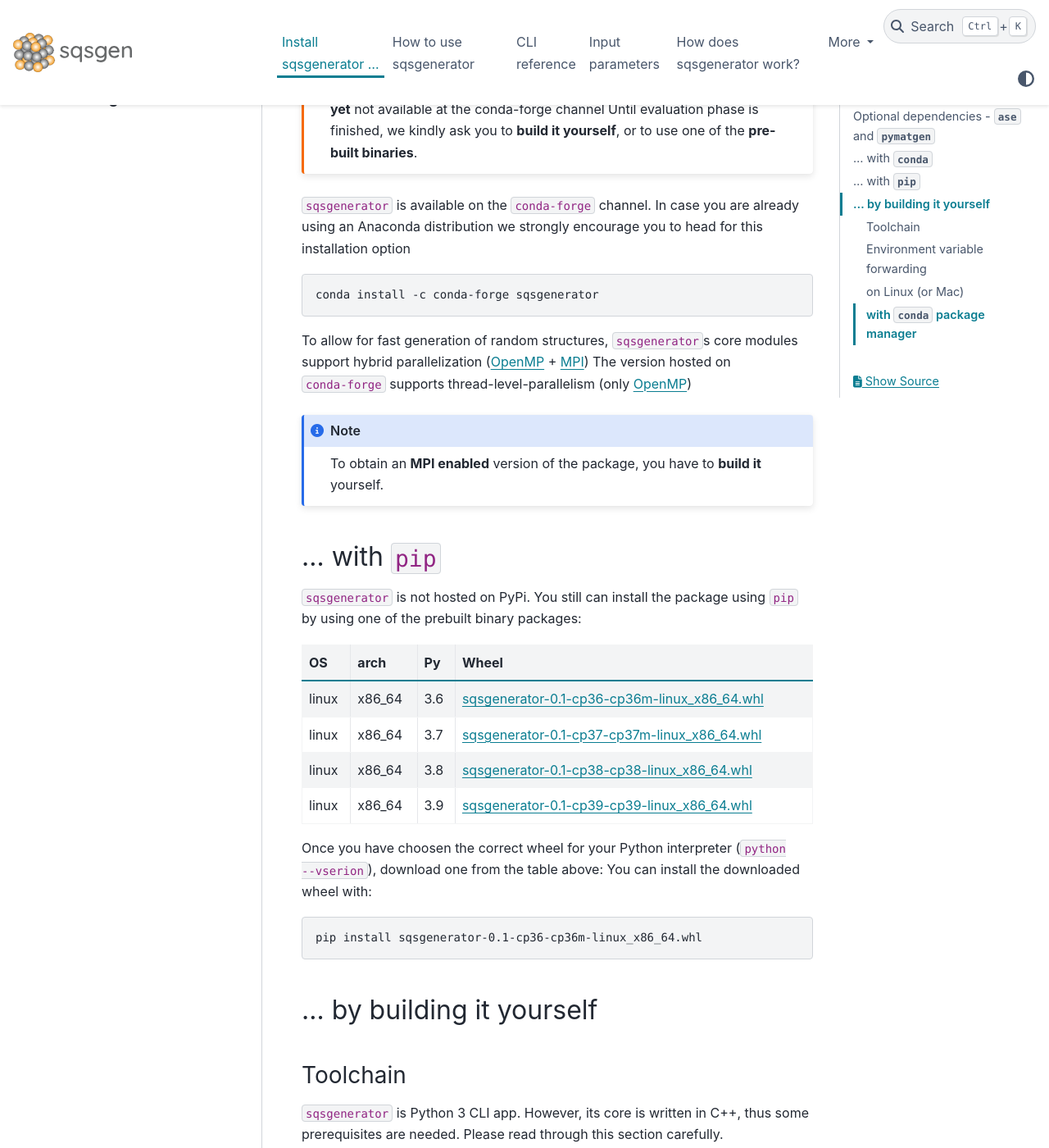
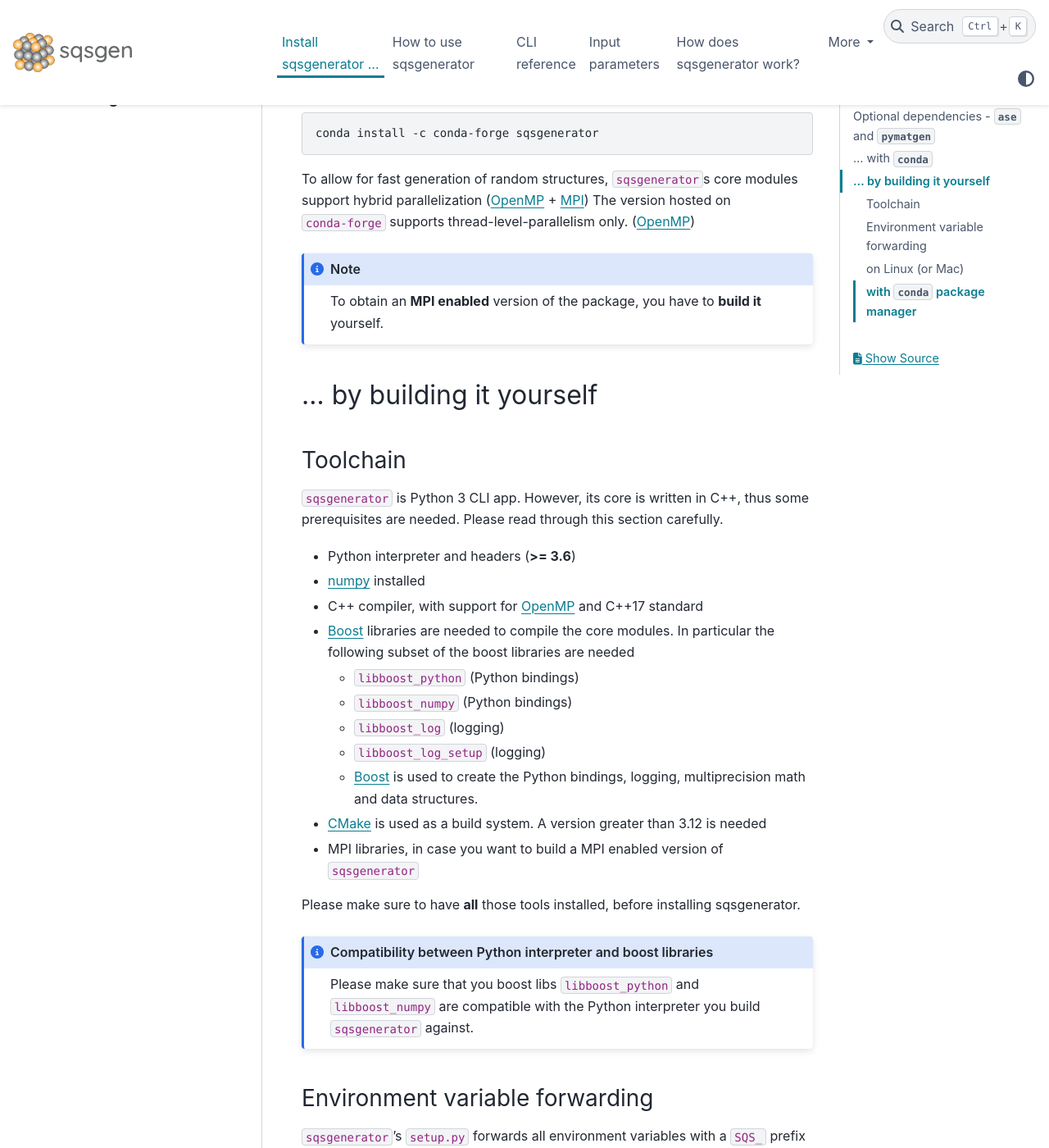
Before and after one commit to dgehringer/sqsgenerator, a Sphinx documentation site: the page built from docs/source/installation_guide.md, in a window 1280 px wide and 1400 px high, scrolled down 581 px. Shown: the whole window at 82% size. Built offline with Sphinx 7.4.7 and the PyData theme 0.15.4, drawn with Linux system fonts in a browser that asks for light colours; the version number is read from the project's files by our own code; some of the changed text lies outside the part shown.

Commit message:
:memo: improve installation instructions :memo: remove conda-forge channel warning

````diff
--- a/docs/source/installation_guide.md
+++ b/docs/source/installation_guide.md
@@ -13,12 +13,6 @@
 
 ## ... with `conda`
 
-```{warning}
-`sqsgenerator` is still under evaluation, therefore the newest version is **yet** not available at the conda-forge channel
-Until evaluation phase is finished, we kindly ask you to **build it yourself**, or to use one of the **pre-built binaries**.
-
-```
-
 `sqsgenerator` is available on the `conda-forge` channel. In case you are already using an Anaconda distribution we
 strongly encourage you to head for this installation option
 
@@ -27,31 +21,10 @@
 ```
 
 To allow for fast generation of random structures, `sqsgenerator`s core modules support hybrid parallelization ([OpenMP](https://www.openmp.org) + [MPI](https://www.mpi-forum.org/))
-The version hosted on `conda-forge` supports thread-level-parallelism (only [OpenMP](https://www.openmp.org))
+The version hosted on `conda-forge` supports thread-level-parallelism only. ([OpenMP](https://www.openmp.org))
 
 ```{note}
 To obtain an **MPI enabled** version of the package, you have to **build it** yourself.
-```
-
-
-## ... with `pip`
-
-`sqsgenerator` is not hosted on PyPi. You still can install the package using `pip` by using one of the
-prebuilt binary packages:
-
-
-| OS    | arch   | Py   | Wheel                                                        |
-| ----- | ------ | ---- | ------------------------------------------------------------ |
-| linux | x86_64 | 3.6  | [sqsgenerator-0.1-cp36-cp36m-linux_x86_64.whl](http://oc.unileoben.ac.at/index.php/s/qqDIydH02PkV32V/download) |
-| linux | x86_64 | 3.7  | [sqsgenerator-0.1-cp37-cp37m-linux_x86_64.whl](http://oc.unileoben.ac.at/index.php/s/34xlYhyZxkyb6xy/download) |
-| linux | x86_64 | 3.8  | [sqsgenerator-0.1-cp38-cp38-linux_x86_64.whl](http://oc.unileoben.ac.at/index.php/s/gTk345lGTwk3C0G/download) |
-| linux | x86_64 | 3.9  | [sqsgenerator-0.1-cp39-cp39-linux_x86_64.whl](http://oc.unileoben.ac.at/index.php/s/3x01KBKarx11BgQ/download) |
-
-Once you have choosen the correct wheel for your Python interpreter (`python --vserion`), download one from the table above:
-You can install the downloaded wheel with:
-
-```{code-block} bash
-pip install sqsgenerator-0.1-cp36-cp36m-linux_x86_64.whl
 ```
 
 
@@ -63,7 +36,7 @@
 
   - Python interpreter and headers (**>= 3.6**)
   - [numpy](https://numpy.org) installed
-  - A C++ compiler, such as `g++`, which has support for [OpenMP](https://www.openmp.org/) and supports C++17
+  - C++ compiler, with support for [OpenMP](https://www.openmp.org/) and C++17 standard
   - [Boost](https://www.boost.org/) libraries are needed to compile the core modules. In particular the following subset of the boost libraries are needed
     - `libboost_python` (Python bindings)
     - `libboost_numpy` (Python bindings)
@@ -75,6 +48,12 @@
 
 Please make sure to have **all** those tools installed, before installing sqsgenerator.
 
+```{admonition} Compatibility between Python interpreter and boost libraries
+:class: note
+
+Please make sure that you boost libs `libboost_python` and `libboost_numpy` are compatible with the
+Python interpreter you build `sqsgenerator` against.
+```
 
 ### Environment variable forwarding
 
@@ -110,7 +89,7 @@
 
     ```{code-block} bash
     conda activate sqs-build
-    conda install -c anaconda boost
+    conda install -c anaconda boost boost-cpp
     # in case you do not have a system g++/cmake
     conda install -c anaconda cmake gxx_linux-64
     ```
@@ -131,13 +110,11 @@
     **cmake** a hint, where to find them. The same is true if you want to use Anacondas C++ compiler (`CMAKE_CXX_COMPILER="x86_64-conda-linux-gnu-g++"`)
 
     ```{code-block} bash
-    pushd sqsgenerator
-    SQS_Boost_USE_STATIC_LIBS=ON \ # optional
+    cd sqsgenerator
     SQS_Boost_INCLUDE_DIR="${CONDA_PREFIX}/include" \
     SQS_Boost_LIBRARY_DIR_RELEASE="${CONDA_PREFIX}/lib" \
     CMAKE_CXX_COMPILER="x86_64-conda-linux-gnu-g++" \
     pip install .
-    popd
     ```
 
     In case you want to build a MPI build version you have to add `SQS_USE_MPI=ON` to the installation instructions.
@@ -153,11 +130,4 @@
     SQS_Boost_LIBRARY_DIR_RELEASE="${CONDA_PREFIX}/lib" \
     CMAKE_CXX_COMPILER="x86_64-conda-linux-gnu-g++" \
     pip install .
-    popd
     ```
-
-6. **Remove build dependencies**
-
-    This step is only optional. In case you have compiled the core modules with `SQS_Boost_USE_STATIC_LIBS=ON` the created
-    library does not depend any more on the `boost` libraries.
-    In case you **do not need** them any more and you can remove them again.
````
Also changed, not shown: other parts of docs/source/installation_guide.md (+1 -1 lines).
